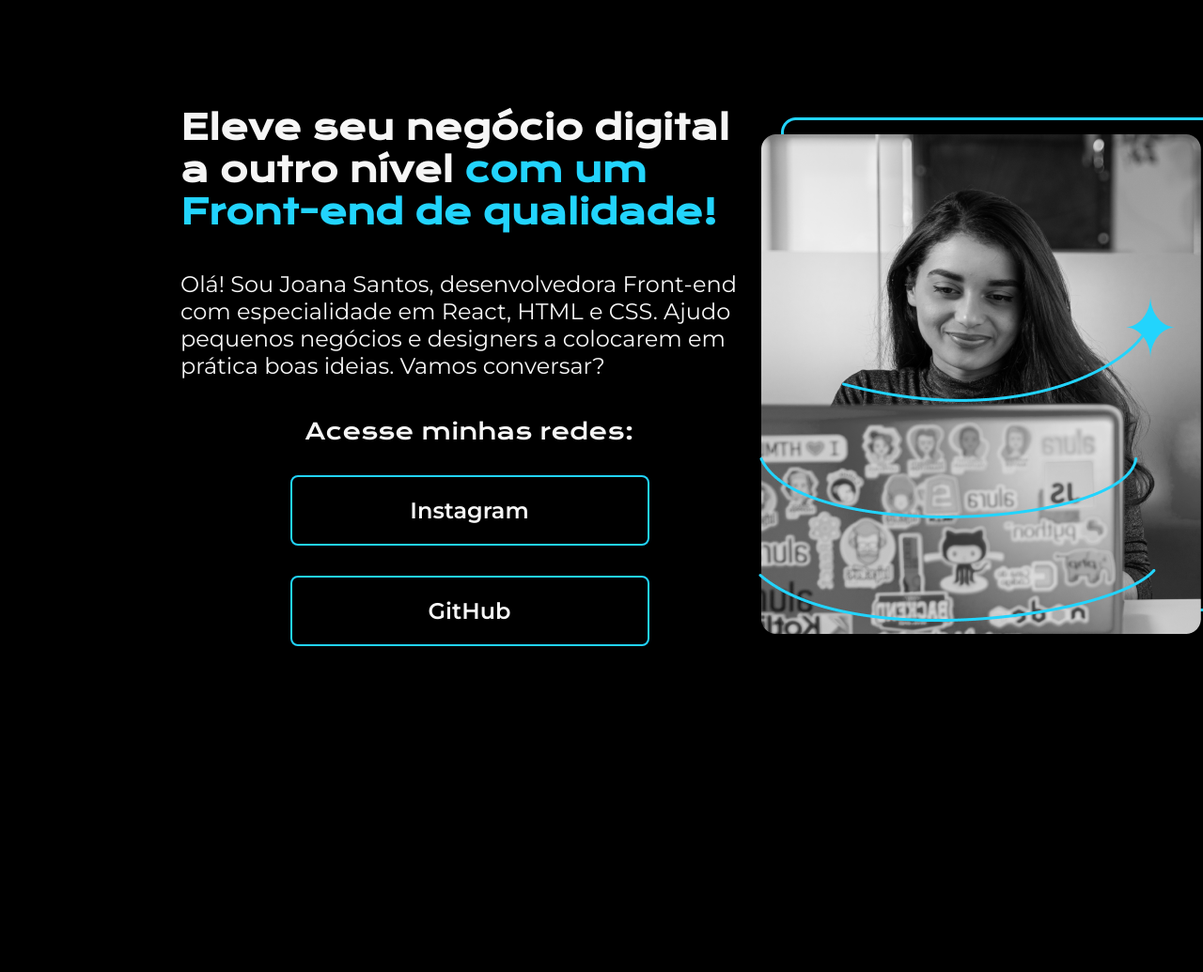
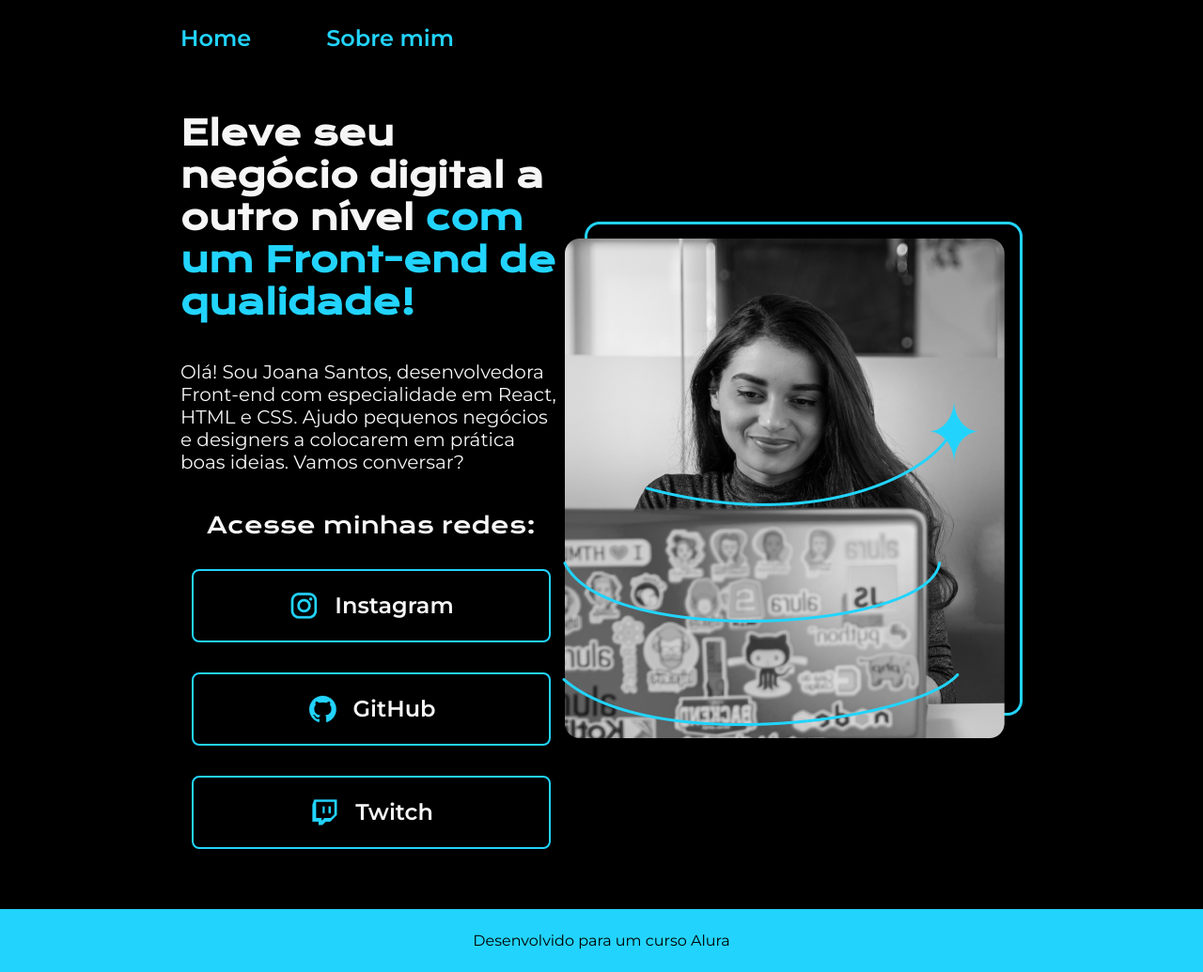
Before and after one commit to victoria-menezes/al-html-e-css-cabecalho-footer-e-variaveis-css, a plain HTML site: page index.html in a window 1280 px wide. Shown: the whole page at 94% size. Before the commit the page ends 800 px from the top, so only its background shows below. Drawn offline with nearby package versions, Linux system fonts and the light colour scheme.

Commit message:
Finalizar até aula 4

```diff
--- a/index.html
+++ b/index.html
@@ -4,24 +4,36 @@
     <meta charset="UTF-8">
     <meta http-equiv="X-UA-Compatible" content="IE=edge">
     <meta name="viewport" content="width=device-width, initial-scale=1.0">
-
     <title>Portifolio</title>
-    <link rel="stylesheet" href="style.css">
+    <link rel="stylesheet" href="./styles/style.css">
 </head>
 <body> <!-- tudo que é parte da página em si -->
-    <header></header>
+    <header class="cabecalho">
+        <nav class="cabecalho__menu">
+            <a href="index.html" class="cabecalho__menu__link">Home</a>
+            <a href="about.html" class="cabecalho__menu__link">Sobre mim</a>
+        </nav>
+    </header>
     <main class="apresentacao">
         <section class="apresentacao__conteudo">
             <h1 class="apresentacao__conteudo__titulo">Eleve seu negócio digital a outro nível <strong class="titulo-destaque">com um Front-end de qualidade!</strong></h1>
             <p class="apresentacao__conteudo__texto">Olá! Sou Joana Santos, desenvolvedora Front-end com especialidade em React, HTML e CSS. Ajudo pequenos negócios e designers a colocarem em prática boas ideias. Vamos conversar?</p>
             <div class="apresentacao__conteudo__links">
                 <h2 class="apresentacao__links__titulo">Acesse minhas redes:</h2>
-                <a href="https://instagram.com" class="apresentacao__conteudo__links__link">Instagram</a>
-                <a href="https://github.com" class="apresentacao__conteudo__links__link">GitHub</a>
+                <a href="https://instagram.com" class="apresentacao__conteudo__links__link">
+                    <img src="./assets/instagram.png"> Instagram
+                </a>
+                <a href="https://github.com" class="apresentacao__conteudo__links__link">
+                    <img src="./assets/github.png"> GitHub
+                </a>
+                <a href="https://twitch.tv" class="apresentacao__conteudo__links__link">
+                    <img src="./assets/twitch.png"> Twitch
+                </a>
             </div>
         </section>
-        <img src="profile.png" alt ="Foto de Joana Santos programando.">
+        <img src="./assets/profile.png" alt ="Foto de Joana Santos programando.">
+
     </main>
-    <footer></footer>
+    <footer class="rodape">Desenvolvido para um curso Alura</footer>
 </body>
 </html>
--- a/style.css
+++ b/styles/style.css
@@ -11,29 +11,45 @@
 :root{
     --accent: #22D4FD;
     --main: #000;
+    --hover: #272727;
     --text:#F6F6F6;
 }
 
+header{
+    box-sizing:border-box;
+}
+
+.cabecalho{
+    padding: 2% 0 0 15%;
+}
+
+.cabecalho__menu{
+    display:flex;
+    gap:80px;
+}
+
+.cabecalho__menu__link{
+    color:var(--accent);
+    font-family:'Montserrat', sans serif;
+    font-weight:600;
+    font-size:24px;
+}
+
 body{
-    height: 100vh; /* 100% do viewport height (vw) */
-    width:100%;
     box-sizing:border-box; /* nos permite a adicionar padding e borders nos elementos de dentro desse container sem que eles extrapolem dos limites dele (como fariam no content-box)*/
-
-    display:flex;
-    align-items:center;
 
     background-color: var(--main);
     color:var(--text);
+
+    overflow-y:scroll;
 }
 
 .apresentacao{
     display:flex;
-    width:100%;
-
     align-items:center;
     justify-content:space-between;
 
-    margin: 10% 15%;
+    padding: 5% 15%;
 }
 
 .apresentacao__conteudo{
@@ -53,13 +69,15 @@ body{
 }
 
 .apresentacao__conteudo__texto{
-    font-size:24px;
+    font-size:20px;
     font-family: 'Montserrat', sans-serif;
 }
 
 .apresentacao__conteudo__links{
     display:flex;
     flex-direction:column;
+    width:100%;
+    box-sizing: border-box;
 
     align-items: center;
     justify-content: space-between;
@@ -75,6 +93,11 @@ body{
     color:var(--text);
     border: 2px solid var(--accent);
 
+    display: flex;
+    align-items: center;
+    justify-content: center;
+    gap: 16px;
+
     text-align:center;
 
     width:378px;
@@ -85,3 +108,16 @@ body{
     font-family: 'Montserrat', sans-serif;
     font-weight:600;
 }
+.apresentacao__conteudo__links__link:hover{
+    background-color:var(--hover);
+}
+
+.rodape{
+    background-color: var(--accent);
+    color:var(--main);
+    padding: 24px;
+
+    text-align: center;
+    font-family: 'Montserrat', sans-serif;
+    font-weight: 400;
+}
```
Also changed, not shown: about.html (added, +32 -0 lines), assets/Imagem.png (added), assets/github.png (added), assets/instagram.png (added), assets/linkedin.png (added), assets/profile.png (renamed from profile.png), assets/twitch.png (added), assets/twitter-novo.png (added), assets/twitter.png (added), 1 other file.
